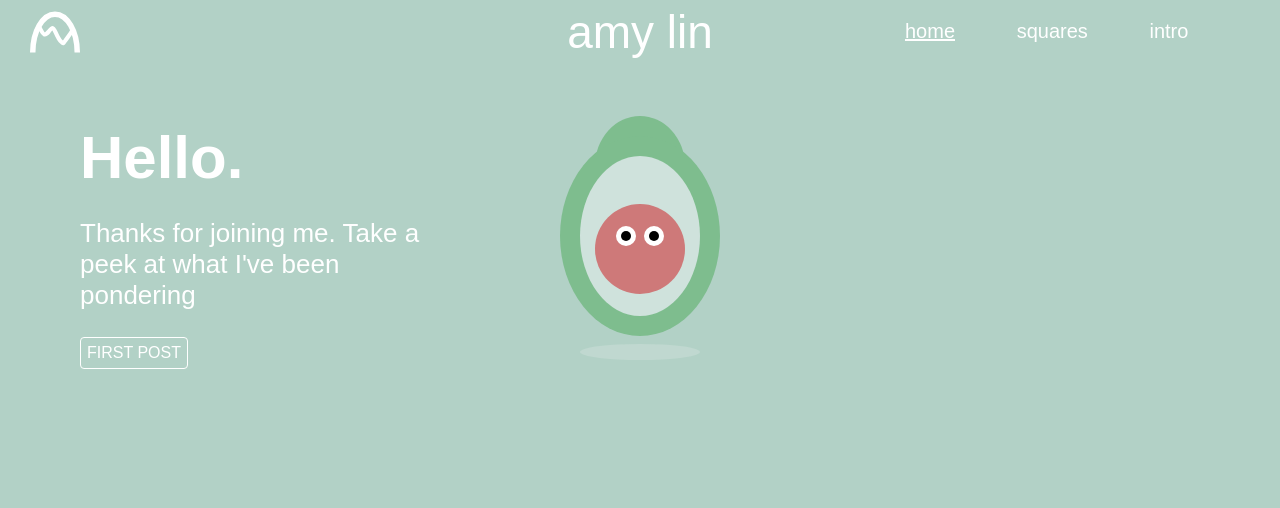
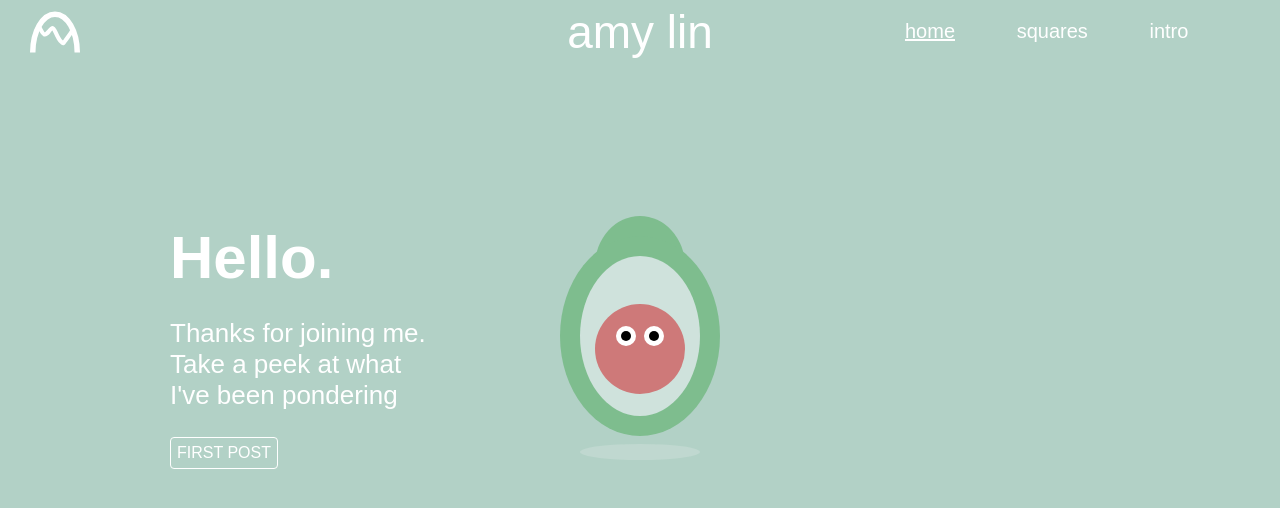
Before and after one commit to amyplin11/alin, a Gatsby site: page / in a window 1280 px wide. Built offline with nearby package versions, Linux system fonts and the light colour scheme; Gatsby itself is replaced by a stand-in of ours.

Commit message:
Update padding

```diff
--- a/src/pages/index.tsx
+++ b/src/pages/index.tsx
@@ -23,6 +23,7 @@ const Body = styled.div`
   }
 
   @media only screen and (min-width: ${Widths.MediumScreen}px) {
+    padding-top: 120px;
     grid-template-columns: 1fr 1fr 1fr;
   }
 `
@@ -38,7 +39,7 @@ const LeftContainer = styled.div`
     padding: 50px;
     padding: 0;
     margin-top: 40px;
-    margin-left: 80px;
+    margin-left: 170px;
   }
 `
 
--- a/src/pages/squares.tsx
+++ b/src/pages/squares.tsx
@@ -52,6 +52,10 @@ const ImageLayout = styled.div`
   gap: 10px;
   margin-bottom: 40px;
   padding: 20px;
+
+  @media only screen and (min-width: ${Widths.SmallScreen}px) {
+    padding: 20px 80px;
+  }
 `
 
 const ImageLayover = styled.div`
```
